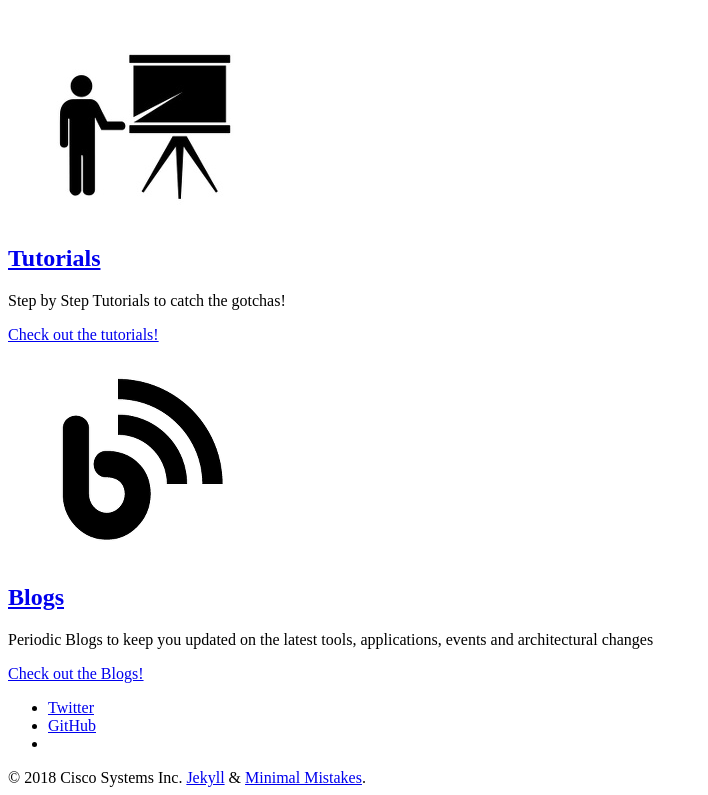
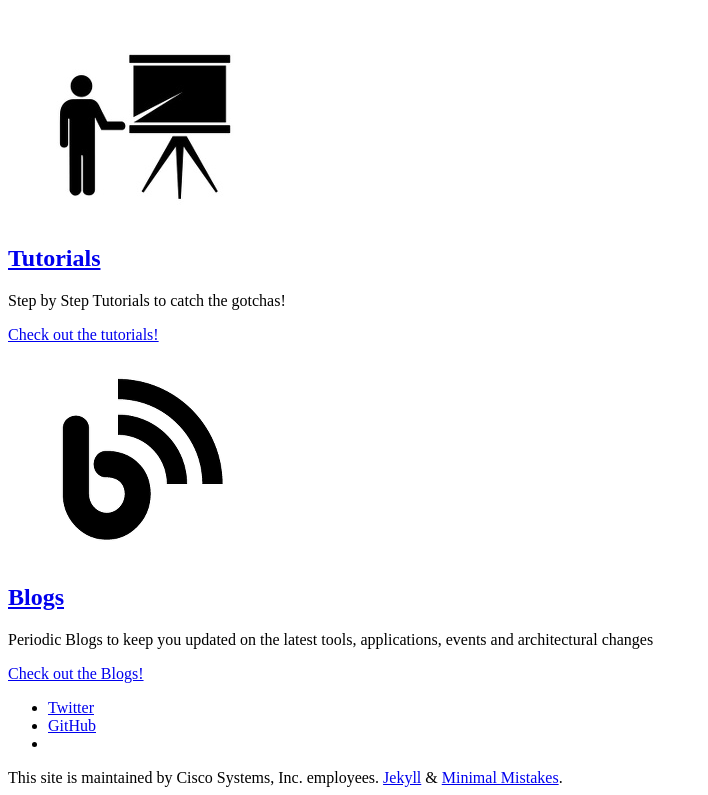
Before and after one commit to xrdocs/cloud-scale-networking, a Jekyll site: the page built from _pages/home.md, in a window 1280 px wide. Shown: the part 308-1103 px from the top of the page, without its empty margins (0-708 px from the left). Built offline with Jekyll 4.4.1, drawn with Linux system fonts in a browser that asks for light colours.

Commit message:
Update footer.html

```diff
--- a/_includes/footer.html
+++ b/_includes/footer.html
@@ -21,4 +21,4 @@
   </ul>
 </div>
 
-<div class="page__footer-copyright">&copy; {{ site.time | date: '%Y' }} {{ site.name | default: site.title }}. {{ site.data.ui-text[site.locale].powered_by }} <a href="http://jekyllrb.com" rel="nofollow">Jekyll</a> &amp; <a href="https://mademistakes.com/work/minimal-mistakes-jekyll-theme/" rel="nofollow">Minimal Mistakes</a>.</div>
+<div class="page__footer-copyright">This site is maintained by Cisco Systems, Inc. employees. {{ site.data.ui-text[site.locale].powered_by }} <a href="http://jekyllrb.com" rel="nofollow">Jekyll</a> &amp; <a href="https://mademistakes.com/work/minimal-mistakes-jekyll-theme/" rel="nofollow">Minimal Mistakes</a>.</div>
```
